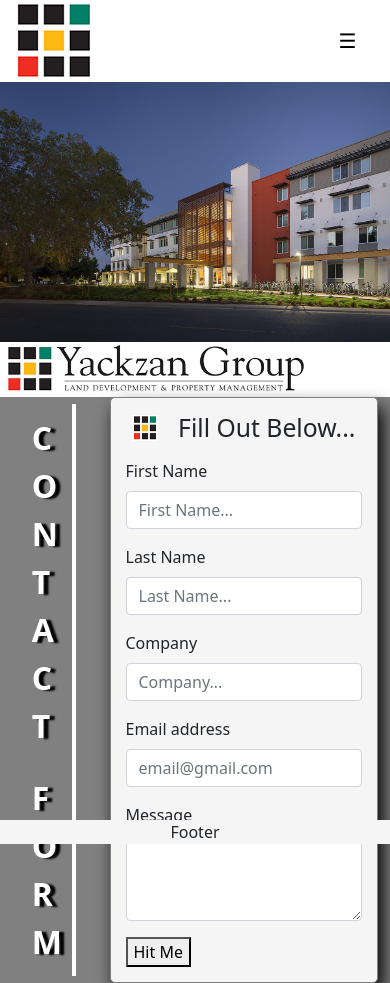
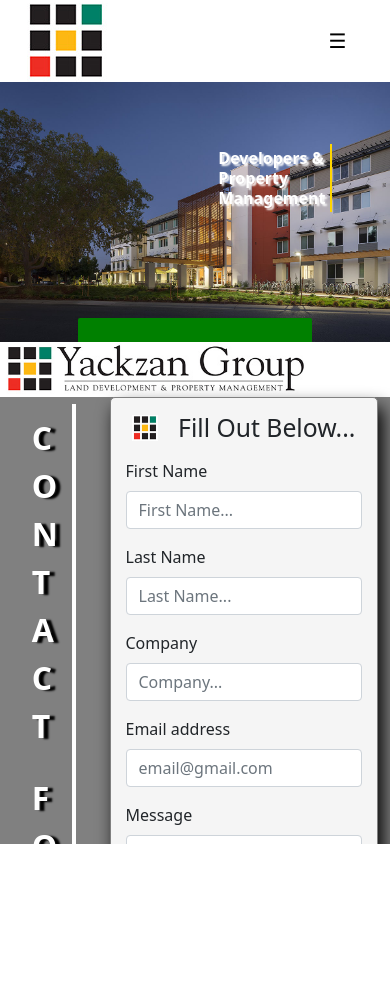
Before and after one commit to syackzan/YackzanGroup, a React (Create React App) app in the folder client/: page /contact in a window 390 px wide. After the commit the page ends 844 px from the top, so only its background shows below. Built offline with nearby package versions, Linux system fonts and the light colour scheme.

Commit message:
Refactored html code script to make it easier to understand

```diff
--- a/client/src/App.css
+++ b/client/src/App.css
@@ -39,9 +39,15 @@
 
 /* Styling Nav Bar */
 
+/* * {
+  outline: 1px solid #f00 !important;
+} */
+
 html, body {
   height: 100%;
   width: 100%;
+  scroll-behavior: smooth;
+  overflow-x: hidden;
 }
 
 /* Setting Header and Image inside it to vh & vw to 100! */
@@ -85,11 +91,6 @@ html, body {
 
 .bg-white {
   color: white;
-}
-
-.fixed {
-  position: fixed;
-  z-index: 12;
 }
 
 .sticky {
@@ -214,15 +215,12 @@ html, body {
 
 .header {
   height: 82px;
-  width: 100%;
-  position: -webkit-sticky;
-  position: sticky;
+  /* width: 100%; */
   top: 0;
 }
 
 .overImage {
   z-index: 5;
-  width: 100% !important;
   height: fit-content;
   background-color: green;
   display: flex;
@@ -239,20 +237,7 @@ html, body {
   position: relative;
 }
 
-.utop {
-  position: absolute;
-  top: 0;
-  width: 100%;
-  height: fit-content;
-  padding: 5px 0px;
-  background-color: green;
-  z-index: 9;
-  display: flex;
-  justify-content: center;
-  transition: 1s;
-}
-
-.utop2 {
+.bottomBoxOverlay {
   position: absolute;
   bottom: 0;
   width: 100%;
@@ -263,10 +248,32 @@ html, body {
   transition: 1s;
 }
 
+.imageTextOverlay {
+  position: absolute;
+  right: 15%;
+  bottom: 50%;
+  color: white;
+  padding: 4px;
+  font-size: 17px;
+  line-height: 50px;
+  z-index: 9;
+  border-right: 2px solid gold;
+}
+
+.textOverlay {
+  width: fit-content;
+  height: auto;
+  font-size: 50px;
+  font-weight: bold;
+  text-shadow: 2px 2px 2px white;
+  border-radius: 0px 2px 2px 0px;
+}
+
 .box {
   background-color: green;
   width: 60%;
   color: green;
+  border-radius: 2px 2px 0px 0px;
 }
 
 .lilNavText {
@@ -520,13 +527,62 @@ html, body {
   }
 }
 
+/* Adjusting Text inside image with various Media Screens */
+
+@media only screen and (max-width: 950px){
+  .textOverlay {
+    font-size: 45px;
+  }
+}
+
+@media only screen and (max-width: 750px){
+  .textOverlay {
+    font-size: 40px;
+  }
+}
+
+@media only screen and (max-width: 650px){
+  .textOverlay {
+    font-size: 30px;
+  }
+
+  .imageTextOverlay {
+    bottom: 50%;
+    line-height: 40px;
+  }
+}
+
+@media only screen and (max-width: 525px){
+  .textOverlay {
+    font-size: 22px;
+    height: fit-content;
+  }
+
+  .imageTextOverlay {
+    bottom: 50%;
+    line-height: 25px;
+  }
+}
+
+@media only screen and (max-width: 400px){
+  .textOverlay {
+    font-size: 16px;
+  }
+
+  .imageTextOverlay {
+    bottom: 50%;
+    line-height: 20px;
+  }
+}
+
+/* Styling Hover Elements */
 .noStyle:hover {
   color: white;
 }
 
-a:hover {
+/* a:hover {
   font-weight: bold;
-}
+} */
 
 .flexIt:hover {
   background-color: lightgray;
--- a/client/src/App.js
+++ b/client/src/App.js
@@ -1,18 +1,13 @@
 import './App.css';
 
-import React, { useState, useRef } from 'react';
-import { BrowserRouter as Router, Route } from 'react-router-dom'
+import React, { useState } from 'react';
+import { BrowserRouter as Router } from 'react-router-dom'
 
 import Header from './components/Header/Header';
 import Footer from './components/Footer/Footer';
 import Image from './components/Image/Image';
 
-import AboutUs from './components/pages/AboutUs';
-import Develop from './components/pages/Develop';
-import Property from './components/pages/Property';
-import Contact from './components/pages/Contact';
-
-
+import Body from './components/pages/Body';
 
 function App() {
 
@@ -26,18 +21,7 @@ function App() {
           <Header currentPage={currentPage} handlePageChange={handlePageChange} />
           <Image currentPage={currentPage}/>
         </div>
-        <Route exact path='/aboutus'>
-          <AboutUs />
-        </Route>
-        <Route exact path='/developments'>
-          <Develop />
-        </Route>
-        <Route exact path='/properties'>
-          <Property />
-        </Route>
-        <Route exact path='/contact'>
-          <Contact />
-        </Route>
+        <Body />
         <Footer />
       </Router>
   );
--- a/client/src/components/Footer/Footer.js
+++ b/client/src/components/Footer/Footer.js
@@ -2,7 +2,7 @@ import React from 'react';
 
 function Footer (){
     return(
-        <div className="footer">Footer</div>
+        <></>
     )
 }
 
--- a/client/src/components/Header/Header.js
+++ b/client/src/components/Header/Header.js
@@ -24,35 +24,35 @@ function Header({ currentPage, handlePageChange }) {
 
     const renderLilNav = () => {
 
-        if (currentPage === 'aboutus'){
+        if (currentPage === 'aboutus') {
             return (
                 <div className="overImage">
                     <a href="#values" className="noStyle lilNavText">VALUES</a>
                     <a href="#team" className="noStyle lilNavText">TEAM</a>
                 </div>
             )
-        } else if (currentPage === 'developments'){
+        } else if (currentPage === 'developments') {
             return (
                 <div className="overImage">
-                    <a href="PastDevs" className="noStyle lilNavText">DEVELOPMENTS</a>
-                    <a href="FutureDevs" className="noStyle lilNavText">FUTURE</a>
+                    <a href="#pastDevs" className="noStyle lilNavText">PAST</a>
+                    <a href="#futureDevs" className="noStyle lilNavText">FUTURE</a>
                 </div>
             )
-        } else if (currentPage === 'property'){
+        } else if (currentPage === 'property') {
             return (
                 <div className="overImage">
-                    <a href="#residential" className=" noStyle lilNavText">RESIDENTIAL</a>
+                    <a href="#residential" className="noStyle lilNavText">RESIDENTIAL</a>
                     <a href="#commercial" className="noStyle lilNavText">COMMERCIAL</a>
                 </div>
             )
-        } else if (currentPage === 'contact'){
+        } else if (currentPage === 'contact') {
             return (
                 <div className="overImage">
                     <a href="#contact" className="noStyle lilNavText">CONTACT</a>
                 </div>
             )
         } else {
-            return(
+            return (
                 <div></div>
             )
         }
@@ -60,9 +60,8 @@ function Header({ currentPage, handlePageChange }) {
 
     return (
         <>
-            <header className="header sticky">
-                <div className="container-fluid p-0">
-                    <div className="row m-0 bg-white">
+            <header className="header container-fluid sticky">
+                <div className="row bg-white m-0">
                     <div className="col-2">
                         <div onClick={() => handlePageChange('')}>
                             <Link to='/'><img src={ygLogo} alt="YG Logo" /></Link>
@@ -90,9 +89,8 @@ function Header({ currentPage, handlePageChange }) {
                         </div>
                     </div>
                 </div>
-                    <div className="row">
+                <div className="row m-0">
                     {renderLilNav()}
-                    </div>
                 </div>
                 <div className={sidenavDisplay ? ("sidenav displayYes") : ("displayNo")}>
                     <div className="d-flex justify-content-end m-1">
@@ -100,7 +98,7 @@ function Header({ currentPage, handlePageChange }) {
                     </div>
                     <ul className="nav nav-tabs display-flex flex-column align-items-center">
                         <li className="sidenav-item">
-                            <Link className="sidenavStyle" to="/aboutus" onClick={() => changeNav('aboutus')}>About Us</Link>
+                            <Link className="sidenavStyle" to="#/aboutus" onClick={() => changeNav('aboutus')}>About Us</Link>
                         </li>
                         <li className="sidenav-item">
                             <Link className="sidenavStyle" to="/developments" onClick={() => changeNav('developments')}>Developments</Link>
--- a/client/src/components/Image/Image.js
+++ b/client/src/components/Image/Image.js
@@ -10,16 +10,28 @@ function Image({ currentPage, executeScroll }) {
 
 
     return (
+        <>
             <div className="stylingImageDiv">
                 <div className="imageStyle">
                     <div className="full setPos">
                         <img className="full" src={castilian2} alt="#"></img>
+                        <div className="bottomBoxOverlay d-flex justify-content-center">
+                            <div className="box">
+                                class
+                            </div>
+                        </div>
+                        <div className="imageTextOverlay">
+                            <p className="m-0 textOverlay">{`Developers &`}</p>
+                            <p className="m-0 textOverlay">{`Property`}</p>
+                            <p className="m-0 textOverlay">{'Management'}</p>
+                        </div>
                     </div>
                 </div>
                 <div className="labelStyle">
                     <img className="half" src={label} alt="#" />
                 </div>
             </div>
+        </>
     )
 }
 
--- /dev/null
+++ b/client/src/components/pages/Body.js
@@ -0,0 +1,30 @@
+import React from 'react';
+
+import AboutUs from './AboutUs';
+import Develop from './Develop';
+import Property from './Property';
+import Contact from './Contact';
+
+import { Route } from 'react-router-dom'
+
+const Body = () => {
+
+    return (
+        <>
+            <Route exact path='/aboutus'>
+                <AboutUs />
+            </Route>
+            <Route exact path='/developments'>
+                <Develop />
+            </Route>
+            <Route exact path='/properties'>
+                <Property />
+            </Route>
+            <Route exact path='/contact'>
+                <Contact />
+            </Route>
+        </>
+    )
+}
+
+export default Body;
--- a/client/src/components/pages/Develop.js
+++ b/client/src/components/pages/Develop.js
@@ -1,8 +1,19 @@
 import React from 'react';
 
-function Develop () {
+function Develop() {
     return (
-        <div className="fullVP d-flex justify-content-center align-items-center">Develop</div>
+        <>
+            <div className="fullVP d-flex justify-content-center" id="futureDevs">
+                <div className="container upperPadding">
+                    <div className="row m-0">Future Developments</div>
+                </div>
+            </div>
+            <div className="fullVP d-flex justify-content-center" id="pastDevs">
+                <div className="container upperPadding">
+                    <div className="row m-0">Past Developments</div>
+                </div>
+            </div>
+        </>
     )
 }
 
--- a/client/src/components/pages/Property.js
+++ b/client/src/components/pages/Property.js
@@ -45,8 +45,9 @@ function Property() {
     }
 
     return (
+        <div className="container">
             <div className="footerPadding">
-            <div className="row">
+                <div className="row m-0">
                     <div className="col-12">
                         <div className="" id="residential">
                             <div className="jumbotron">
@@ -54,7 +55,6 @@ function Property() {
                                     <div className="row teamHeader">
                                         <div className="col-12 d-flex justify-content-between">
                                             <p className="teamHeader m-0">Residential</p>
-
                                         </div>
                                     </div>
                                     <div className="row">
@@ -133,7 +133,7 @@ function Property() {
                         </div>
                     </div>
                 </div>
-            <div className="row">
+                <div className="row m-0">
                     <div className="col-12">
                         <div className="" id="commercial">
                             <div className="jumbotron">
@@ -215,6 +215,7 @@ function Property() {
                     </div>
                 </div>
             </div>
+        </div>
     )
 }
 
```
Also changed, not shown: client/src/components/pages/AboutUs.js (+6 -10 lines). Lines whose indentation alone changed are shown as unchanged.
